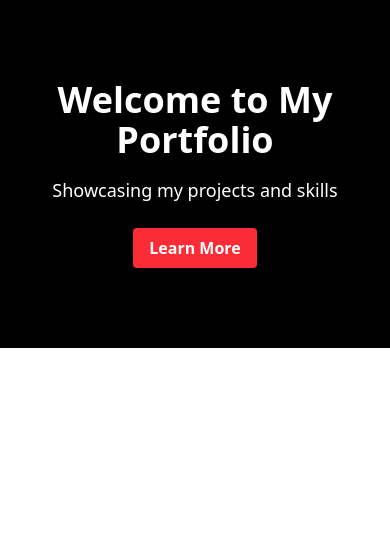
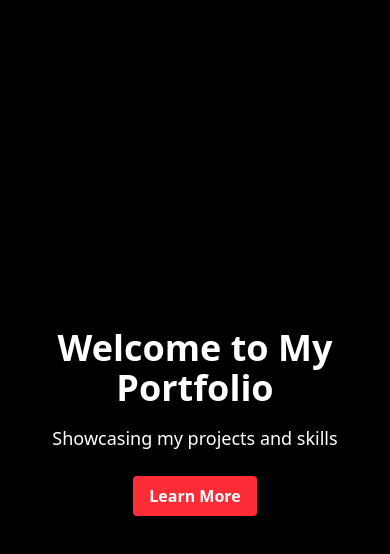
Before and after one commit to Rida-Lad/My-Portfolio, a React (Vite) app: page / in a window 390 px wide. Shown: the top 554 px of the page. Built offline with nearby package versions, Linux system fonts and the light colour scheme.

Commit message:
update HeroSection layout for improved responsiveness and styling

```diff
--- a/src/components/Herosection.jsx
+++ b/src/components/Herosection.jsx
@@ -3,8 +3,8 @@
 
 const HeroSection = () => {
   return (
-    <section className="bg-black text-white py-20">
-      <div className="container mx-auto text-center">
+    <section className="min-h-screen bg-black text-white py-20 flex items-center justify-center">
+      <div className="text-center">
         <h1 className="text-4xl font-bold mb-4">Welcome to My Portfolio</h1>
         <p className="text-lg mb-6">Showcasing my projects and skills</p>
         <button className="bg-red-500 hover:bg-red-600 text-white font-semibold py-2 px-4 rounded">
```
